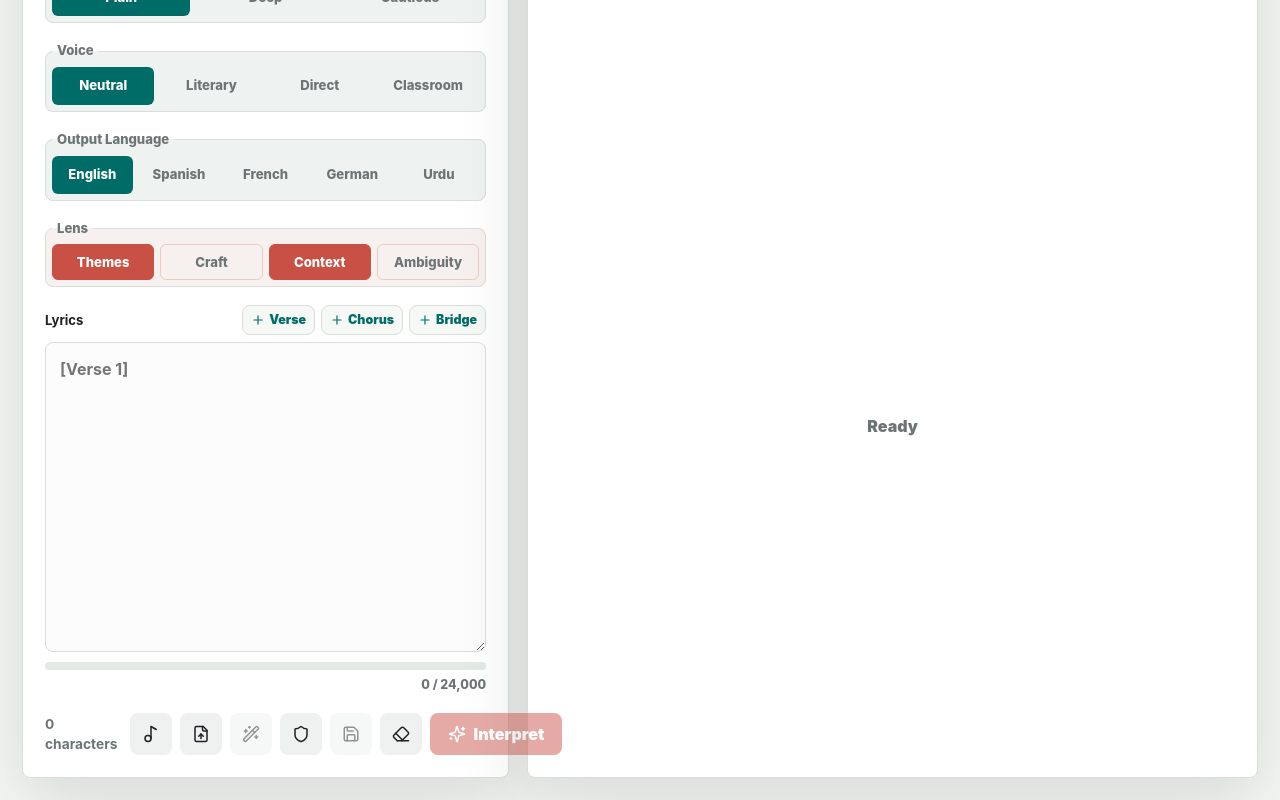
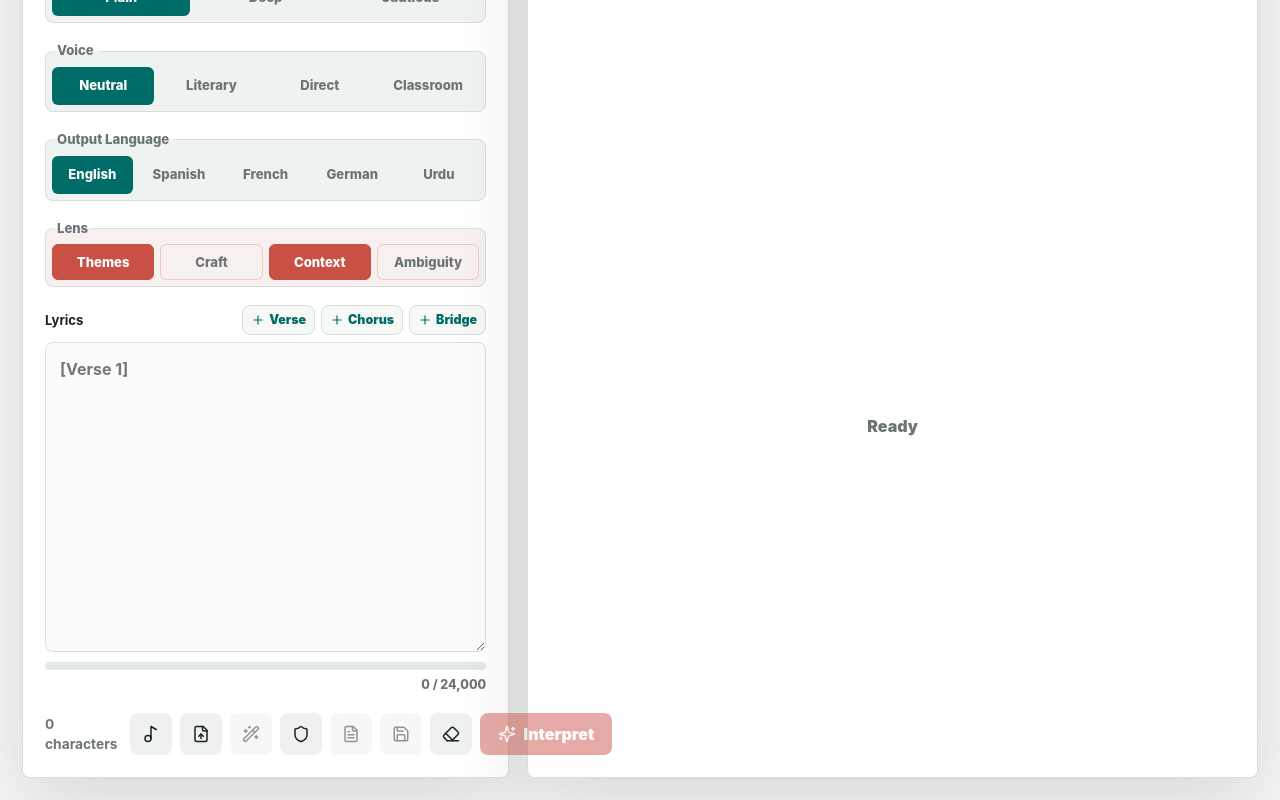
Before and after one commit to AsadullahBajwa/LyricLens, a React (Vite) app: page / in a window 1280 px wide. Shown: the part 849-1649 px from the top of the page. Built offline with nearby package versions, Linux system fonts and the light colour scheme.

Commit message:
feat: add draft text export

```diff
--- a/src/main.jsx
+++ b/src/main.jsx
@@ -342,6 +342,18 @@ function App() {
     const link = document.createElement("a");
     link.href = url;
     link.download = filename;
+    link.click();
+    URL.revokeObjectURL(url);
+  }
+
+  function downloadDraft() {
+    if (!hasDraftContent(form)) return;
+
+    const blob = new Blob([draftToText(form, lyricStats)], { type: "text/plain" });
+    const url = URL.createObjectURL(blob);
+    const link = document.createElement("a");
+    link.href = url;
+    link.download = makeFilename(form, "draft.txt");
     link.click();
     URL.revokeObjectURL(url);
   }
@@ -787,6 +799,16 @@ function App() {
                 onClick={togglePrivateMode}
               >
                 <Shield size={18} />
+              </button>
+              <button
+                type="button"
+                className="icon-button"
+                aria-label="Download draft"
+                title="Download draft"
+                onClick={downloadDraft}
+                disabled={!hasDraftContent(form)}
+              >
+                <FileText size={18} />
               </button>
               <button
                 type="button"
@@ -1304,6 +1326,24 @@ function resultToText(result, meta) {
   return [header, body].filter(Boolean).join("\n\n");
 }
 
+function draftToText(form, stats) {
+  return [
+    `Title: ${form.title || "Untitled lyrics"}`,
+    `Artist: ${form.artist || "Unknown artist"}`,
+    form.notes ? `Context notes: ${form.notes}` : "",
+    `Depth: ${capitalize(form.detail || "plain")}`,
+    `Voice: ${getToneLabel(form.tone)}`,
+    `Language: ${getLanguageLabel(form.language)}`,
+    `Lenses: ${normalizeFocus(form.focus).map(getFocusLabel).join(", ")}`,
+    `Stats: ${stats.words.toLocaleString()} words, ${stats.lines.toLocaleString()} lines, ${stats.sections.toLocaleString()} sections`,
+    "",
+    "Lyrics:",
+    form.lyrics || ""
+  ]
+    .filter((line) => line !== "")
+    .join("\n");
+}
+
 function sectionToText(key, title, value) {
   if (typeof value === "string") {
     return `${title}\n${value}`;
```
Also changed, not shown: 2 other files (tests, documents, lock files or other folders).
